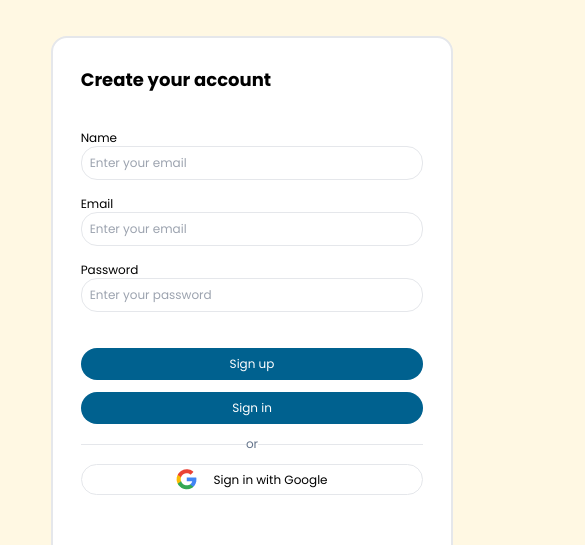
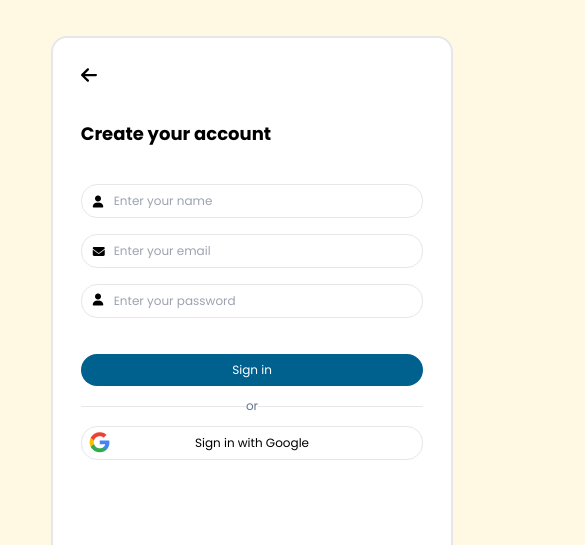
Before and after one commit to dennysetyahermawan/FinalProjekTim, a website: page src/pages/auth/register/index.html in a window 1280 px wide. Shown: the top 545 px of the page, 86-671 px from the left. Drawn offline with Linux system fonts and the light colour scheme; grey boxes are pictures that could not be loaded.

Commit message:
memperbaiki login & register

```diff
--- a/src/pages/auth/register/index.html
+++ b/src/pages/auth/register/index.html
@@ -38,51 +38,54 @@
     <section class="flex sm:bg-cyan min-h-screen">
       <div class="sm:w-1/2 m-9 flex justify-center">
         <section
-          class="flex flex-col text-xs gap-9 sm:rounded-2xl sm:p-7 sm:w-2/3 md:w-2/3 lg:w-2/3 xl:w-2/3 2xl:w-2/3 sm:border-2 sm:bg-white"
+          class="flex flex-col text-xs gap-9 sm:rounded-2xl sm:p-7 sm:w-full md:w-2/3 xl:w-2/3 sm:border-2 sm:bg-white"
         >
-          <!-- welcome -->
+          <!-- Register -->
+          <a href="../login/index.html">
+            <img src="../../../assets/icons/arrow-left-solid.svg" class="w-4" />
+          </a>
           <div>
             <h1 class="font-bold text-lg">Create your account</h1>
           </div>
 
-          <!-- form -->
           <form action="" class="flex flex-col gap-4">
-            <div class="flex flex-col">
-              <label for="name">Name</label>
+            <div class="relative">
+              <div class="absolute top-0.5 p-2 left-1">
+                <i class="fa-solid fa-user"></i>
+              </div>
+              <input
+                type="text"
+                required
+                placeholder="Enter your name"
+                class="border rounded-2xl py-2 w-full ps-8"
+              />
+            </div>
+            <div class="relative">
+              <div class="absolute top-0.5 p-2 left-1">
+                <i class="fa-solid fa-envelope"></i>
+              </div>
               <input
                 type="email"
                 required
                 placeholder="Enter your email"
-                class="border rounded-2xl py-2 w-full ps-2"
+                class="border rounded-2xl py-2 w-full ps-8"
               />
             </div>
-            <div class="flex flex-col">
-              <label for="email">Email</label>
-              <input
-                type="email"
-                required
-                placeholder="Enter your email"
-                class="border rounded-2xl py-2 w-full ps-2"
-              />
-            </div>
-            <div class="flex flex-col">
-              <label for="password">Password</label>
+            <div class="relative">
+              <div class="absolute p-2 left-1">
+                <i class="fa-solid fa-user"></i>
+              </div>
               <input
                 type="password"
                 required
                 placeholder="Enter your password"
-                class="border rounded-2xl py-2 w-full ps-2"
+                class="border rounded-2xl py-2 w-full ps-8"
               />
             </div>
           </form>
 
           <!-- button -->
           <div class="flex flex-col gap-3">
-            <button
-              class="flex justify-center items-center py-2 w-full bg-dark_blue text-white rounded-2xl"
-            >
-              Sign up
-            </button>
             <button
               class="flex justify-center items-center py-2 w-full bg-dark_blue text-white rounded-2xl"
             >
@@ -95,12 +98,16 @@
               <hr class="w-1/2" />
             </div>
 
-            <button
-              class="flex justify-center items-center py-1 w-full border rounded-2xl gap-4"
-            >
-              <img src="../../../assets/logo/google.png" alt="google" />
-              Sign in with Google
-            </button>
+            <div class="relative">
+              <button
+                class="flex justify-center items-center py-2 w-full border rounded-2xl"
+              >
+                Sign in with Google
+              </button>
+              <div class="absolute p-1 top-0.5 left-1">
+                <img src="../../../assets/logo/google.png" alt="google" />
+              </div>
+            </div>
           </div>
 
           <!-- logo -->
```
Also changed, not shown: src/pages/auth/forgot/index.html (added, +38 -0 lines), src/pages/auth/login/index.html (+38 -15 lines), src/assets/icons/arrow-left-solid.svg (added), src/output.css.
